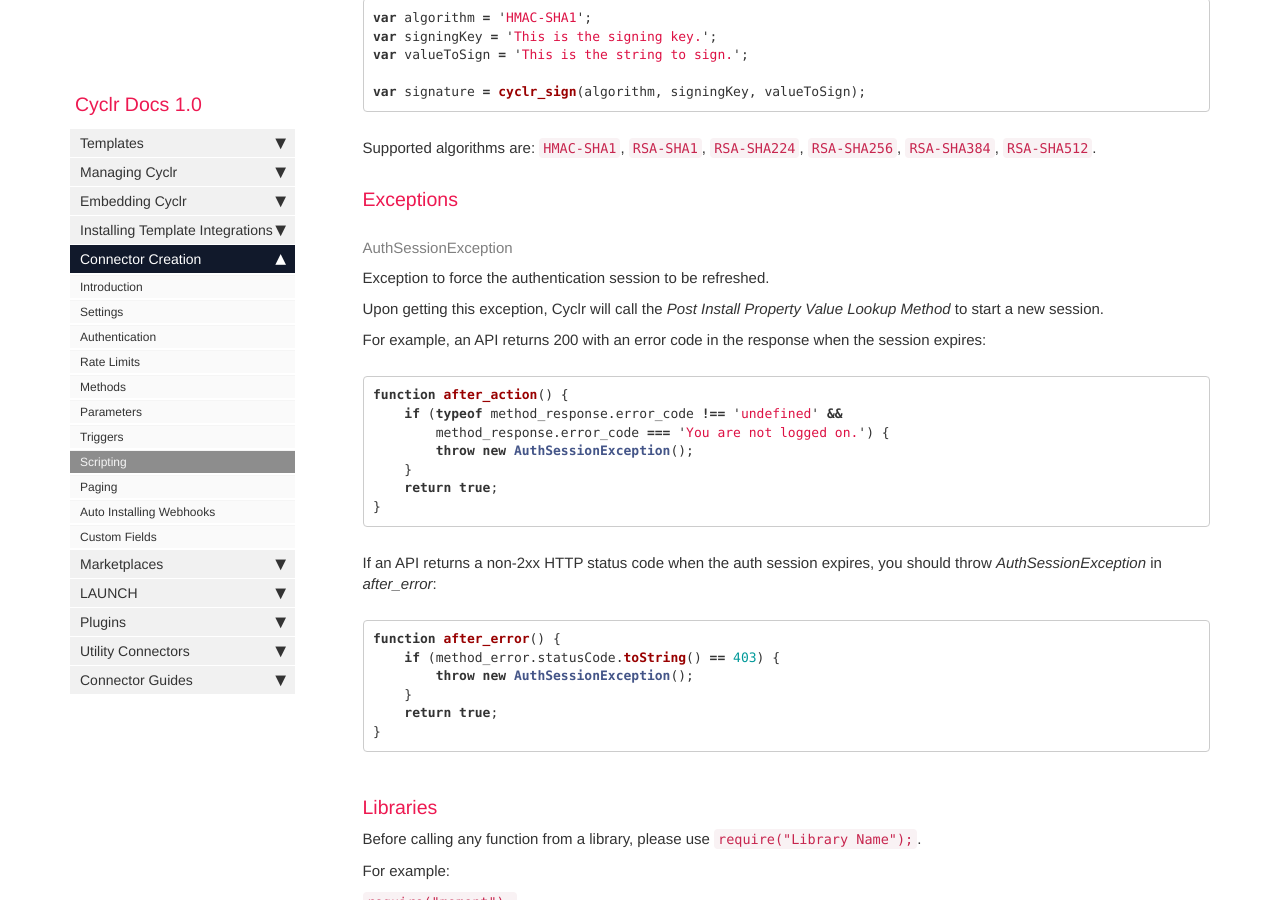
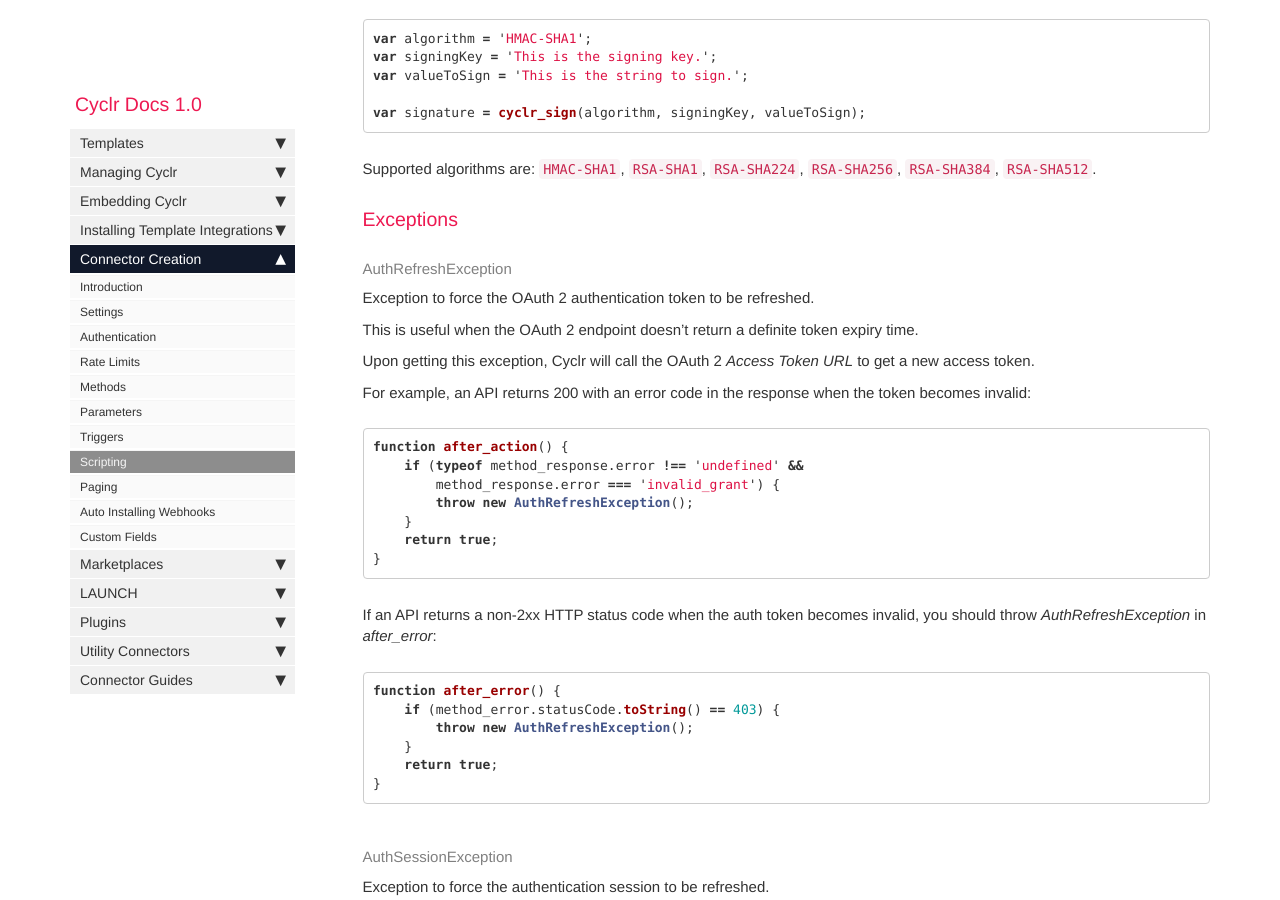
Before and after one commit to sneakysneak/docs, a Jekyll site: the page built from pages/custom-connectors/08-scripting.md, in a window 1280 px wide and 900 px high, scrolled down 7169 px. Built offline with Jekyll 4.4.1, drawn with Linux system fonts in a browser that asks for light colours; nearby versions of some CDN libraries; comment, search, counter and statistics services are not loaded.

Commit message:
Add AuthRefreshException (#103)

````diff
--- a/pages/custom-connectors/08-scripting.md
+++ b/pages/custom-connectors/08-scripting.md
@@ -284,6 +284,36 @@ Supported algorithms are: `HMAC-SHA1`, `RSA-SHA1`, `RSA-SHA224`, `RSA-SHA256`, `
 
 ### Exceptions
 
+#### AuthRefreshException
+
+Exception to force the OAuth 2 authentication token to be refreshed.
+
+This is useful when the OAuth 2 endpoint doesn't return a definite token expiry time.
+
+Upon getting this exception, Cyclr will call the OAuth 2 *Access Token URL* to get a new access token.
+
+For example, an API returns 200 with an error code in the response when the token becomes invalid:
+
+```javascript
+function after_action() {
+    if (typeof method_response.error !== 'undefined' &&
+        method_response.error === 'invalid_grant') {
+        throw new AuthRefreshException();
+    }
+    return true;
+}
+```
+
+If an API returns a non-2xx HTTP status code when the auth token becomes invalid, you should throw *AuthRefreshException* in *after_error*:
+```javascript
+function after_error() {
+    if (method_error.statusCode.toString() == 403) {
+        throw new AuthRefreshException();
+    }
+    return true;
+}
+```
+
 #### AuthSessionException
 
 Exception to force the authentication session to be refreshed.
````
